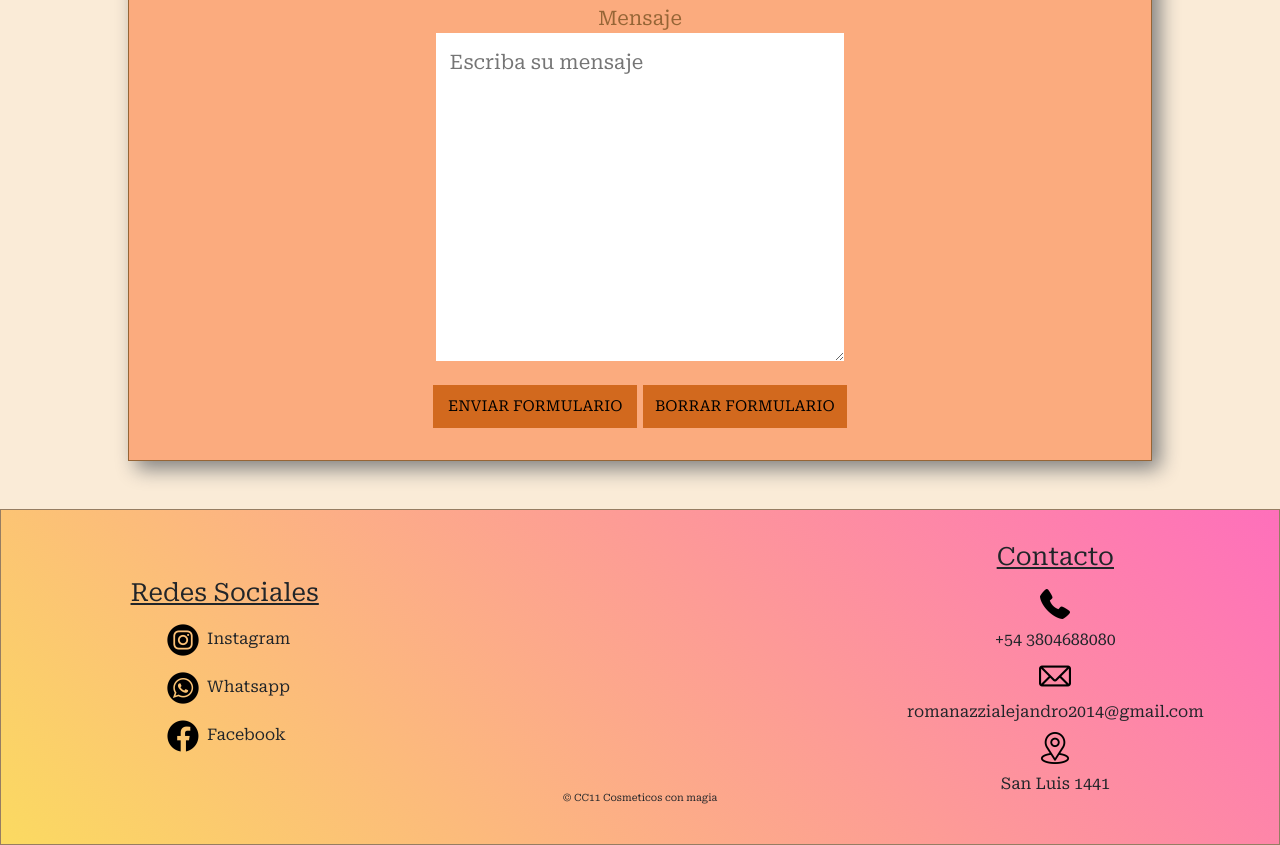
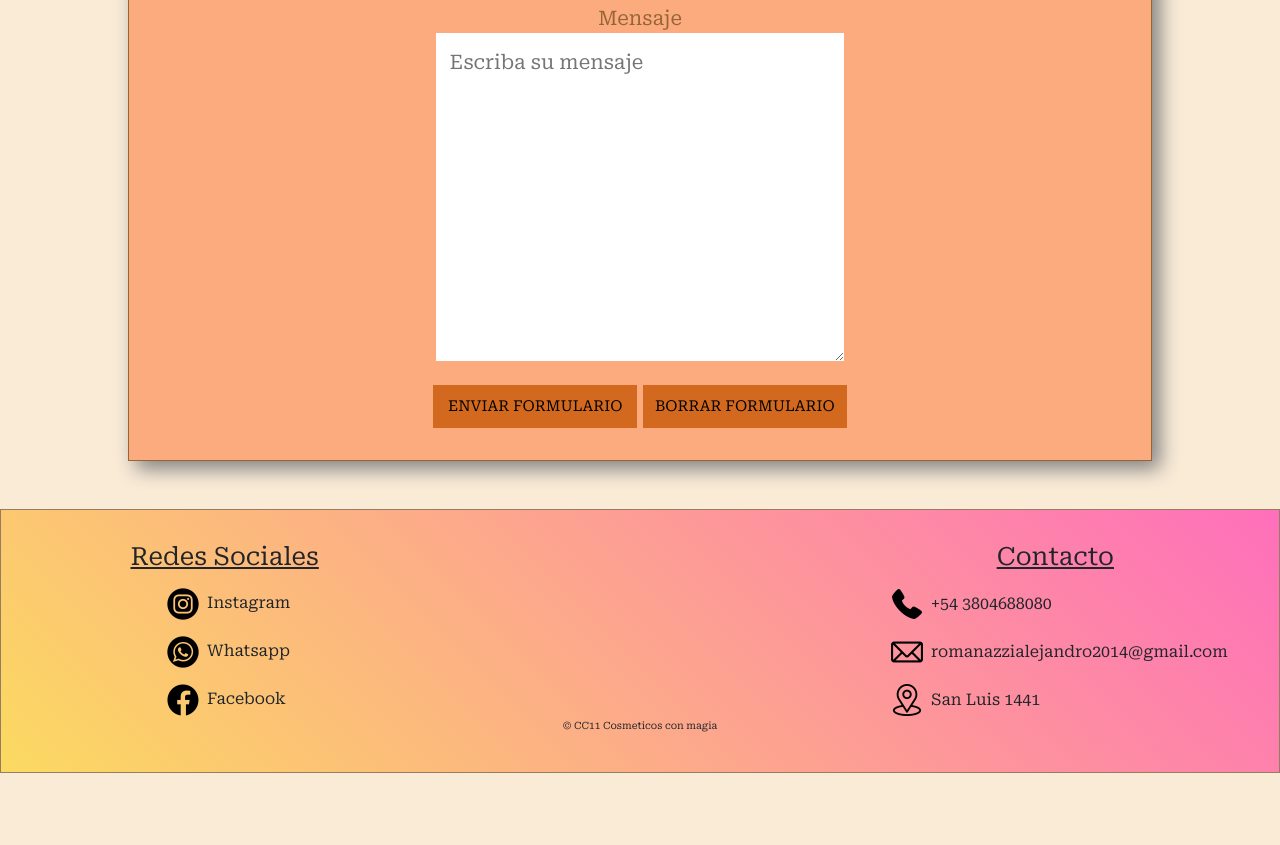
Before and after one commit to AleRomanazzi/CC11-Cosmeticos-con-Magia, a website: page index.html in a window 1280 px wide. Shown: the part 3327-4172 px from the top of the page. After the commit the page ends 4100 px from the top, so only its background shows below. Drawn offline with nearby package versions, Linux system fonts and the light colour scheme.

Commit message:
Se arregló footer - contactos

```diff
--- a/SCSS/_general.scss
+++ b/SCSS/_general.scss
@@ -42,6 +42,7 @@ h2{
         flex-direction: column-reverse;
         flex-wrap: wrap;
         width: 100%;
+        justify-content: space-around;
         aside{
             ul {
                 li{
@@ -73,8 +74,9 @@ h2{
             grid-column: 2;
             padding: 1rem;
             ul li{
-                display: grid;
+                display: flex;
                 justify-items: center;
+                align-items: center;
             }
         }
         .h33{
@@ -99,6 +101,7 @@ h2{
         flex-direction: column-reverse;
         flex-wrap: wrap;
         width: 100%;
+        justify-content: space-around;
         aside{
             ul {
                 li{
@@ -134,8 +137,9 @@ h2{
             grid-column: 2;
             padding: 1rem;
             ul li{
-                display: grid;
+                display: flex;
                 justify-items: center;
+                align-items: center;
             }
         }
         .h33{
@@ -196,8 +200,9 @@ h2{
             grid-column: 2;
             padding: 1rem;
             ul li{
-                display: grid;
+                display: flex;
                 justify-items: center;
+                align-items: center;
             }
         }
         .h33{
@@ -256,6 +261,11 @@ h2{
         .contacto{
             grid-row: 1;
             grid-column: 3;
+            ul li{
+                display: flex;
+                justify-items: center;
+                align-items: center;
+            }
         }
         .h33{
             grid-row: 1;
```
Also changed, not shown: CSS/style.css, 1 other file.
